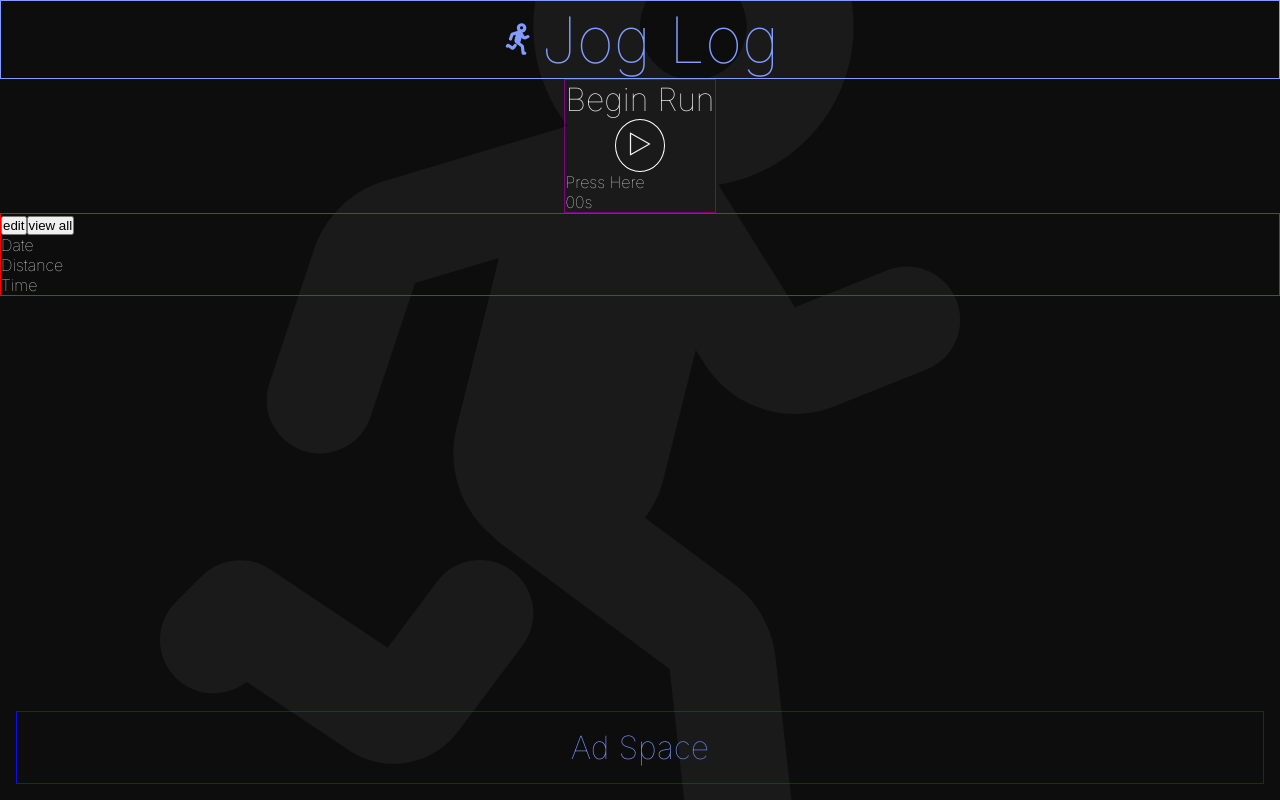
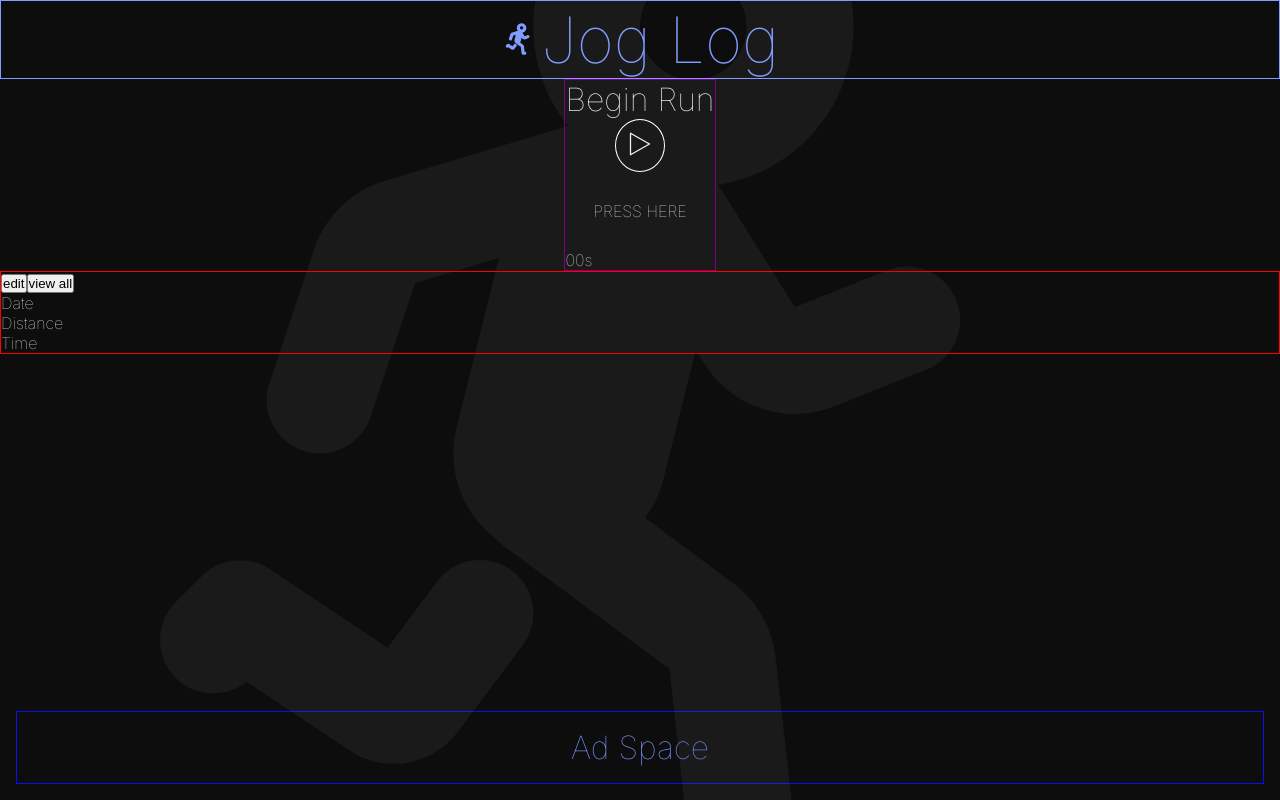
Before and after one commit to Malal0/jog-log-one, a React (Create React App) app: page / in a window 1280 px wide. Both pictures are taken after a click on the button "CONTINUE AS A GUEST". Built offline with nearby package versions, Linux system fonts and the light colour scheme.

Commit message:
changed the text for the instructins

```diff
--- a/src/SCSS/Timer.scss
+++ b/src/SCSS/Timer.scss
@@ -19,6 +19,7 @@
             --size: 100%;
             height: var(--size);
             width: var(--size);
+            pointer-events: none;
         }
     }
 
@@ -74,4 +75,11 @@
         background-color: $mainColor;
         transition: 250ms ease-out;
     }
+
+    .text {
+        width: fit-content;
+        margin: auto;
+        padding-block: 29px;
+        text-transform: uppercase;
+    }
 }
--- a/src/components/Timer.js
+++ b/src/components/Timer.js
@@ -45,7 +45,7 @@ export default function Timer({ handleMouseDown, handleMouseUp, holdBtnTime, han
             >
                 <img src={timerOn ? pauseIcon : playIcon} alt='play-pause-btn' />
             </button>
-            <p>press here</p>
+            <p className="text">{beginRun ? 'press down to end run' : 'press here'}</p>
             <div className="progress-bar" style={handleStyle}>
                 {holdBtnTime < 10 ? '0' + holdBtnTime : holdBtnTime}s
             </div>
```
